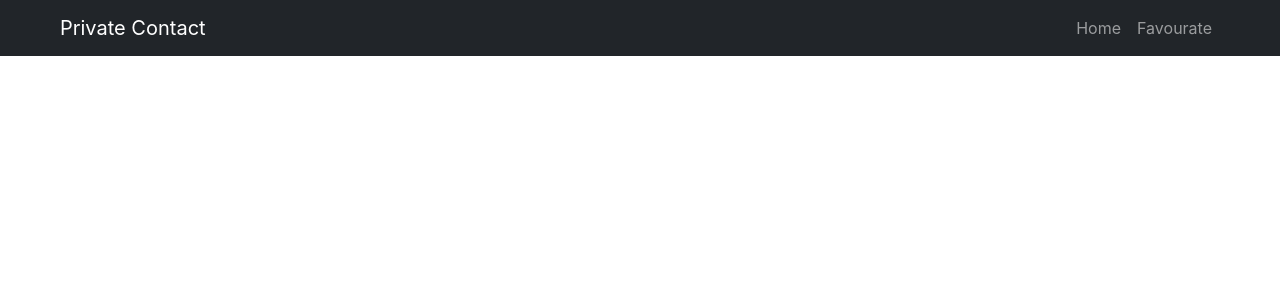
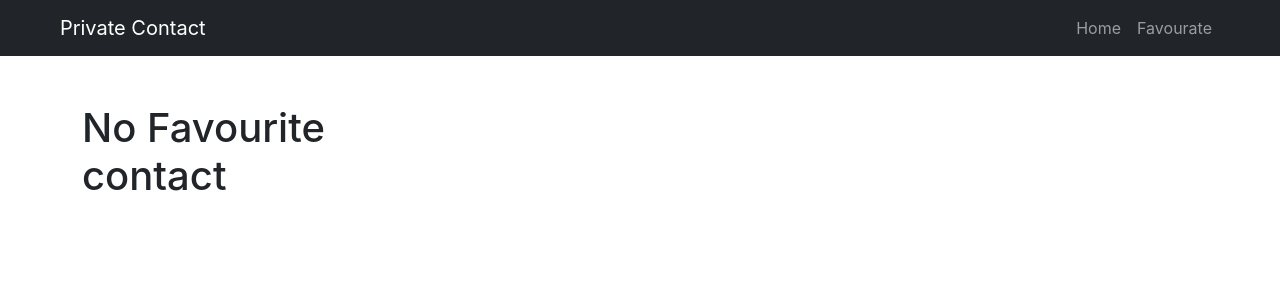
Before and after one commit to i-aiymen/Contact_saving_app, a React (Create React App) app: page /favourite in a window 1280 px wide. Shown: the top 300 px of the page. Built offline with nearby package versions, Linux system fonts and the light colour scheme.

Commit message:
Added: Messages where there are no contacts in Home and favourite page

```diff
--- a/src/pages/Favourite.js
+++ b/src/pages/Favourite.js
@@ -17,6 +17,7 @@ function Favourite({ contacts, deleteContact, favToggle }) {
               )
             );
           })}
+          {contacts.filter(single=>single.fav).length === 0 && (<h1>No Favourite contact</h1>)}
         </div>
       </div>
     </>
--- a/src/pages/Home.js
+++ b/src/pages/Home.js
@@ -19,6 +19,7 @@ function Home({ formSub, contacts, deleteContact, favToggle }) {
             />
           );
         })}
+        {contacts.length === 0 && (<h1>No contacs to show</h1>)}
       </div>
     </div>
   );
```
